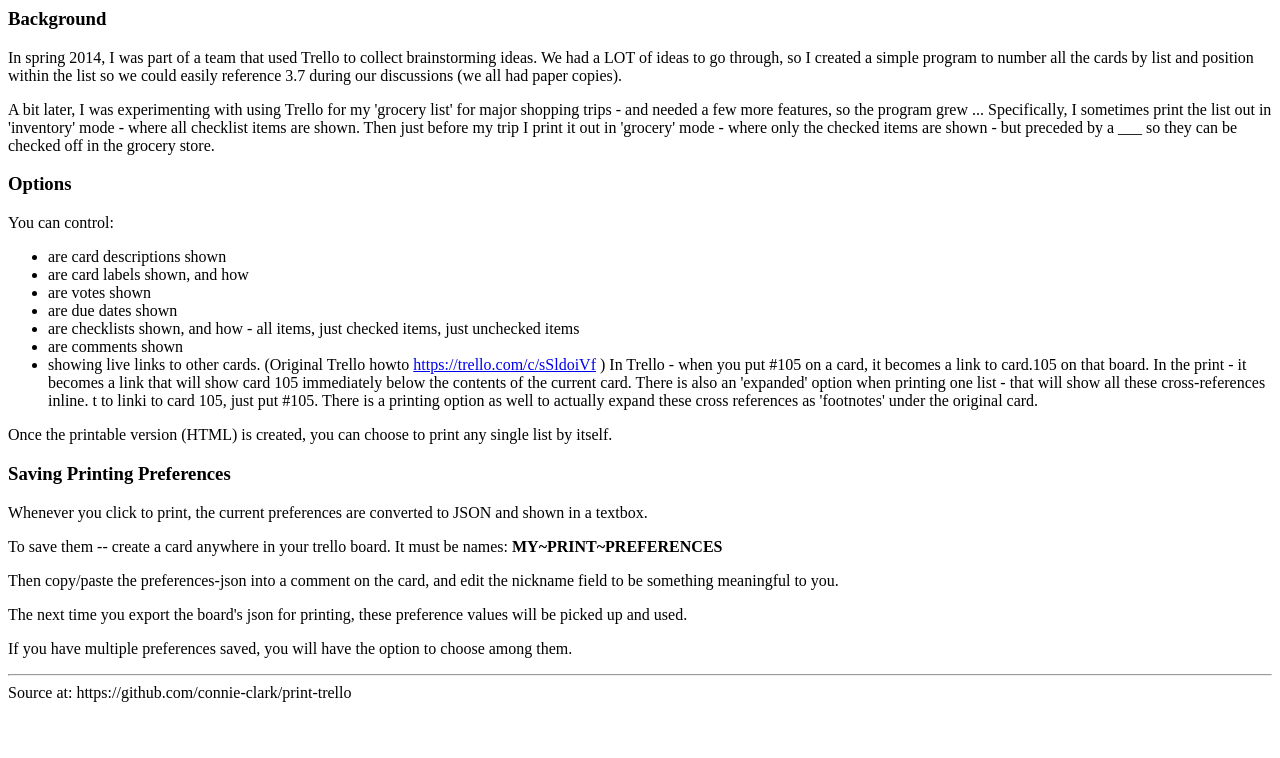
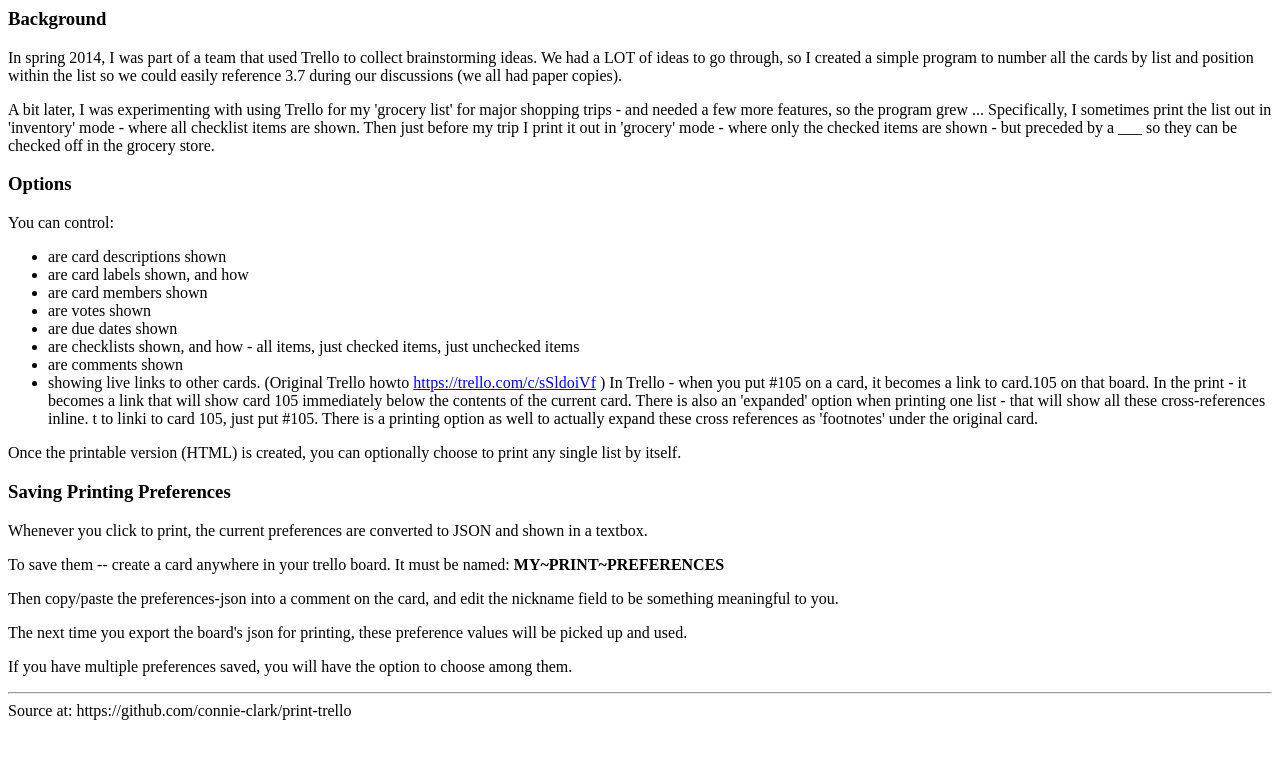
Before and after one commit to connie-clark/print-trello, a plain HTML site: page about.htm in a window 1280 px wide. Drawn offline with Linux system fonts and the light colour scheme.

Commit message:
add option re cardMembers

```diff
--- a/about.htm
+++ b/about.htm
@@ -12,6 +12,7 @@
 <ul>
 <li>are card descriptions shown
 <li>are card labels shown, and how
+<li>are card members shown
 <li>are votes shown
 <li>are due dates shown
 <li>are checklists shown, and how - all items, just checked items, just unchecked items
@@ -26,13 +27,13 @@
 </p>
 
 <p>Once the printable version (HTML) is created,
-you can choose to print any single list by itself.
+you can optionally choose to print any single list by itself.
 
 <h3>Saving Printing Preferences</h3>
 <p>
 Whenever you click to print, the current preferences are converted to JSON and shown in a textbox.
 <p>
-To save them -- create a card anywhere in your trello board.  It must be names:
+To save them -- create a card anywhere in your trello board.  It must be named:
 <b>MY~PRINT~PREFERENCES</b>
 <p>Then copy/paste the preferences-json into a comment on the card, and edit the nickname field to be something meaningful to you.
 <p>The next time you export the board's json for printing, these preference values will be picked up and used.
```
